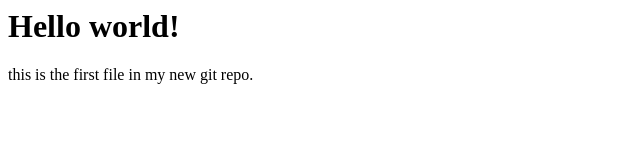
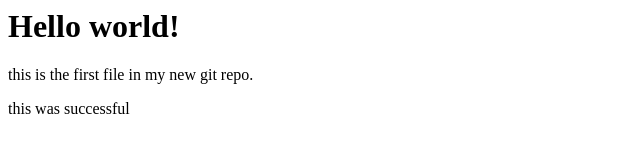
Before and after one commit to developer-danish7/student-demo, a plain HTML site: page index.html in a window 1280 px wide. Shown: the whole page, without its empty margins (0-640 px from the left). Drawn offline with Linux system fonts and the light colour scheme.

Commit message:
Second commit

```diff
--- a/index.html
+++ b/index.html
@@ -6,6 +6,7 @@
 
 <h1>Hello world!</h1>
 <p>this is the first file in my new git repo.</p>
+<p>this was successful<p>
 
 </body>
 </html>
```
